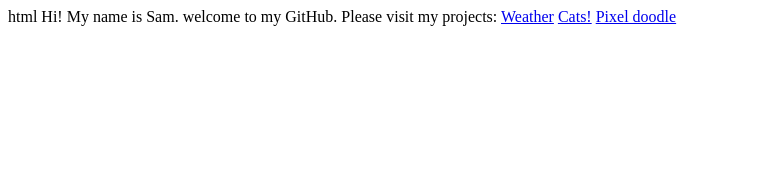
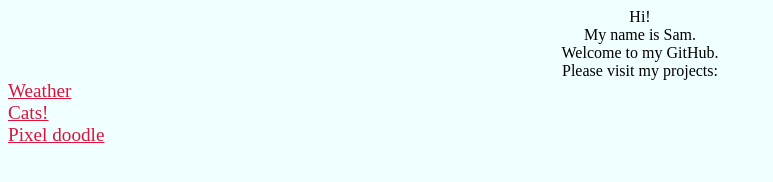
Before and after one commit to SamLeonov/SamLeonov.github.io, a plain HTML site: page index.html in a window 1280 px wide. Shown: the whole page, without its empty margins (0-773 px from the left). Drawn offline with Linux system fonts and the light colour scheme.

Commit message:
added simple style and css file

```diff
--- a/index.html
+++ b/index.html
@@ -1,19 +1,24 @@
-html <!DOCTYPE html>
+ <!DOCTYPE html>
   <head>
     <title>index</title>
     <link rel="icon" type="image/x-icon" href="./assets/favicon.ico" />
+    <link rel = "stylesheet" href = "style.css"/>
     <meta charset="utf-8" />
     <meta name="viewport" content="width=device-width, initial-scale=1" />
   </head>
 
   <body>
-   Hi!
-   My name is Sam.
-   welcome to my GitHub.
-   Please visit my projects:
-   <a href = "SamLeonov.github.io/Weather">Weather</a>
-   <a href = "SamLeonov.github.io/CatGif">Cats!</a>
-   <a href = "SamLeonov.github.io/Doodle">Pixel doodle</a>
+ <div id = "intro">
+   Hi!<br>
+   My name is Sam.<br>
+   Welcome to my GitHub.<br>
+   Please visit my projects:<br>
+  </div>
 
+  <div id = "links">
+   <a href = "SamLeonov.github.io/Weather">Weather</a> <br>
+   <a href = "SamLeonov.github.io/CatGif">Cats!</a> <br>
+   <a href = "SamLeonov.github.io/Doodle">Pixel doodle</a> <br>
+  </div>
   </body>
 </html>
--- /dev/null
+++ b/style.css
@@ -0,0 +1,17 @@
+body{
+    background-color: azure;
+}
+#intro{
+    text-align:center;
+
+    font:bold;
+}
+#links{
+  text-align: left;
+  font:bolder;
+  font-size:larger;
+
+}
+a{
+    color:crimson;
+}
```
